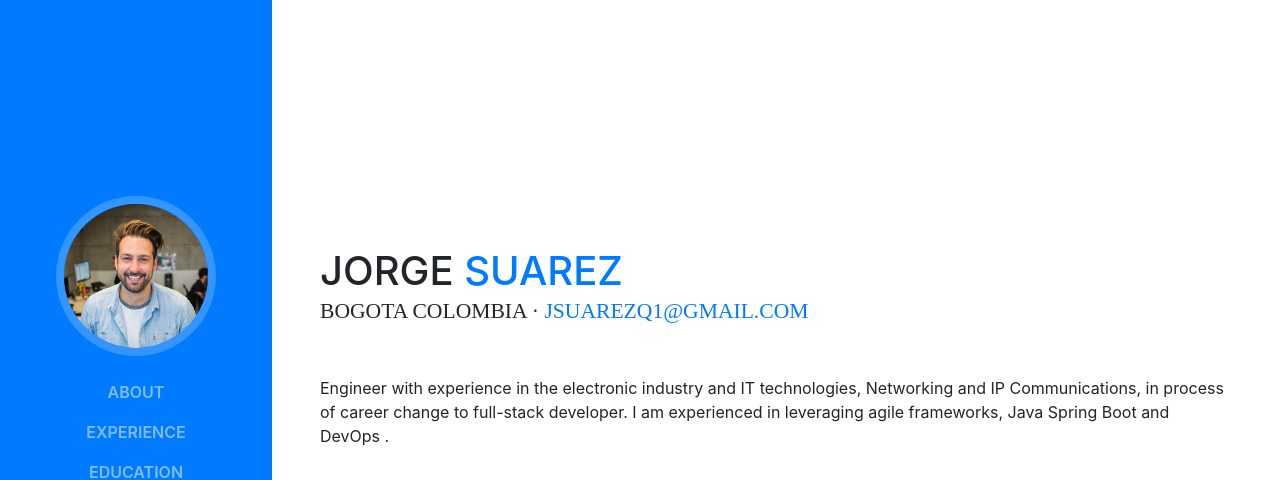
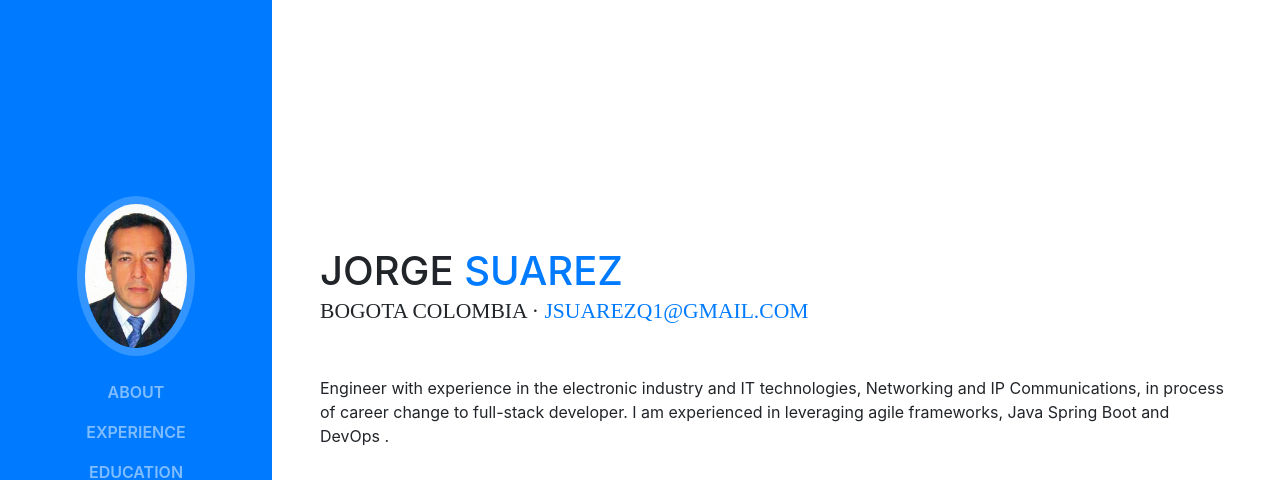
Before and after one commit to jsuarezq1/resume, a website with bundled scripts: page index.html in a window 1280 px wide. Shown: the top 480 px of the page. Built offline with nearby package versions, Linux system fonts and the light colour scheme; a web font is replaced by a local one.

Commit message:
second commit

```diff
--- a/index.html
+++ b/index.html
@@ -31,7 +31,7 @@
       <a class="navbar-brand js-scroll-trigger" href="#page-top">
         <span class="d-block d-lg-none">Start Bootstrap</span>
         <span class="d-none d-lg-block">
-          <img class="img-fluid img-profile rounded-circle mx-auto mb-2" src="img/profile.jpg" alt="">
+          <img class="img-fluid img-profile rounded-circle mx-auto mb-2" src="img/foto-js.jpeg" alt="">
         </span>
       </a>
       <button class="navbar-toggler" type="button" data-toggle="collapse" data-target="#navbarSupportedContent" aria-controls="navbarSupportedContent" aria-expanded="false" aria-label="Toggle navigation">
```
Also changed, not shown: img/foto-js.jpeg (added).
